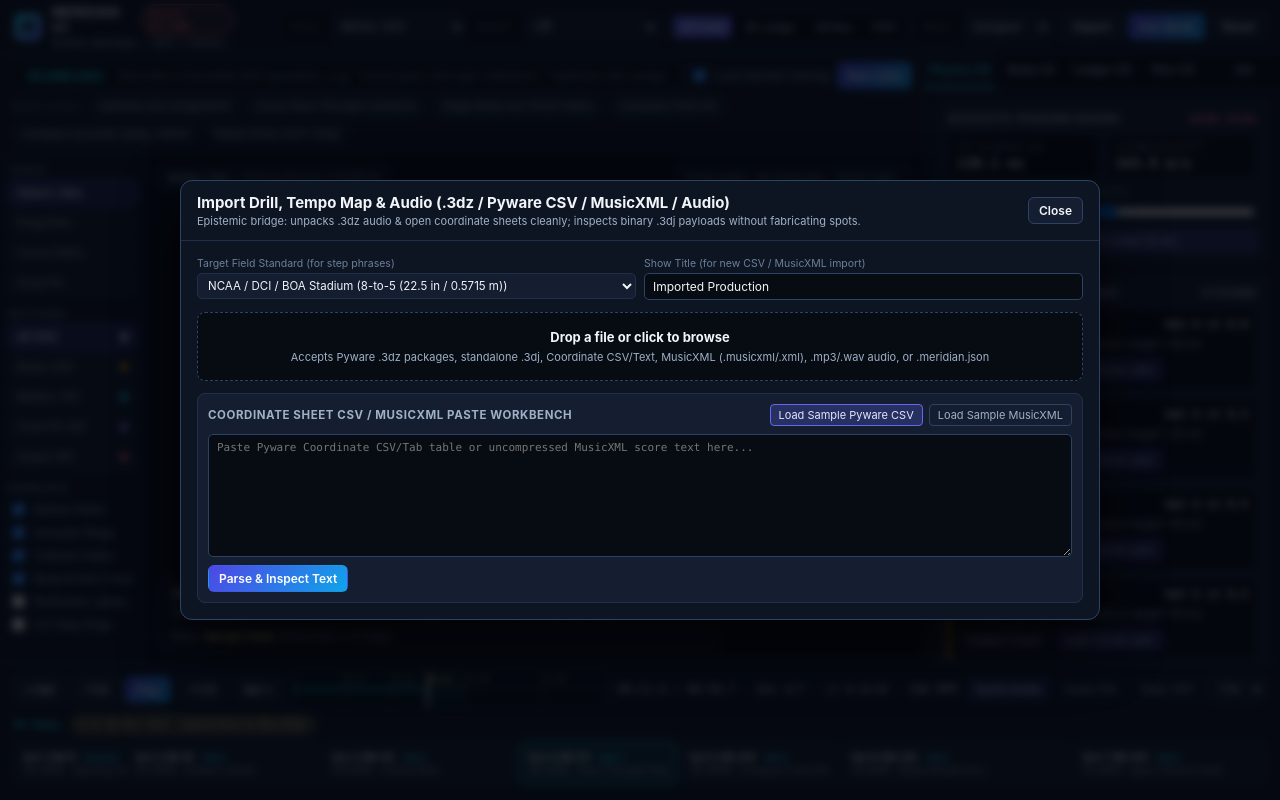
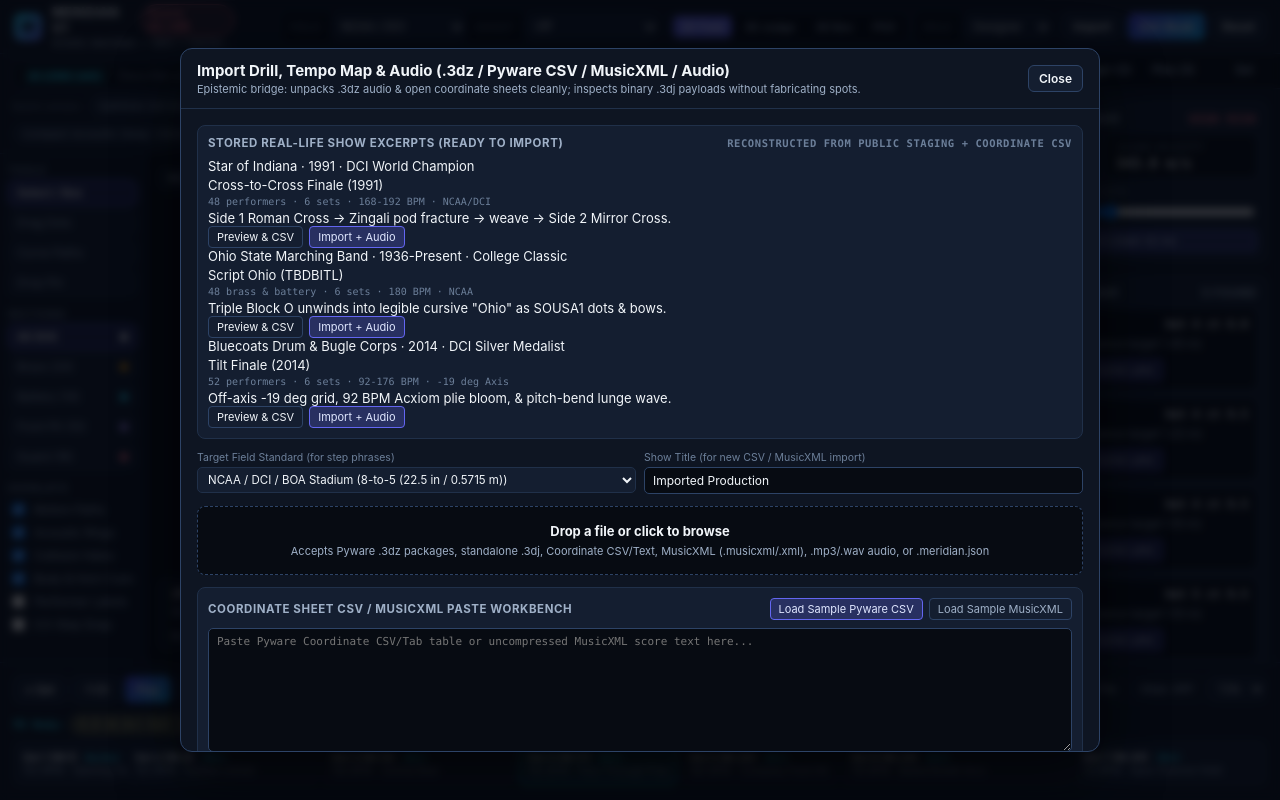
Before and after one commit to schartung/meridian-drill, a React (Vite) app: page / in a window 1280 px wide. Both pictures are taken after a click on the button "Import". Built offline with nearby package versions, Linux system fonts and the light colour scheme.

Commit message:
Render ready-to-import real-life show cards with preview and 1-click audio sync

```diff
--- a/src/ui/ImportModal.tsx
+++ b/src/ui/ImportModal.tsx
@@ -10,6 +10,11 @@ import {
   SAMPLE_PYWARE_COORDINATE_CSV
 } from '../core/importers.ts';
 import {
+  buildLibraryPresetImport,
+  LibraryShowId,
+  REAL_WORLD_SHOW_PRESETS
+} from '../core/showLibrary.ts';
+import {
   DrillShow,
   FieldStandardId,
   ShowAudioMeta
@@ -18,7 +23,7 @@ import {
 interface ImportModalProps {
   activeShow: DrillShow;
   onClose: () => void;
-  onApplyImportedShow: (show: DrillShow) => void;
+  onApplyImportedShow: (show: DrillShow, synthAudioOnApply?: boolean) => void;
   onLoadAudioBytes: (
     bytes: ArrayBuffer,
     filename: string,
@@ -45,8 +50,27 @@ export const ImportModal: React.FC<ImportModalProps> = ({
   const [rawText, setRawText] = useState<string>('');
   const [dragActive, setDragActive] = useState<boolean>(false);
   const [receipt, setReceipt] = useState<ImportDiagnosticReceipt | null>(null);
+  const [activePresetId, setActivePresetId] = useState<LibraryShowId | null>(null);
   const [actionMsg, setActionMsg] = useState<string | null>(null);
   const [busy, setBusy] = useState<boolean>(false);
+
+  const handlePreviewPreset = (presetId: LibraryShowId) => {
+    const { preset, receipt: libReceipt, csvPreview } =
+      buildLibraryPresetImport(presetId);
+    setActivePresetId(presetId);
+    setTargetFieldId(libReceipt.importedShow?.fieldStandardId ?? 'NCAA_DCI');
+    setShowTitle(`${preset.ensemble} — ${preset.shortTitle}`);
+    setRawText(csvPreview);
+    setReceipt(libReceipt);
+    setActionMsg(null);
+  };
+
+  const handleImportPresetWithAudio = (presetId: LibraryShowId) => {
+    const { receipt: libReceipt } = buildLibraryPresetImport(presetId);
+    if (!libReceipt.importedShow) return;
+    onApplyImportedShow(libReceipt.importedShow, true);
+    onClose();
+  };
 
   const handleFile = async (file: File) => {
     setBusy(true);
@@ -213,9 +237,9 @@ export const ImportModal: React.FC<ImportModalProps> = ({
     }
   };
 
-  const handleApplyShow = async () => {
+  const handleApplyShow = async (synthAudio = false) => {
     if (!receipt?.importedShow) return;
-    let nextShow = receipt.importedShow;
+    const nextShow = receipt.importedShow;
     if (receipt.extractedAudio) {
       try {
         await onLoadAudioBytes(
@@ -227,7 +251,7 @@ export const ImportModal: React.FC<ImportModalProps> = ({
         // Keep show import proceeding even if extracted audio codec is unsupported by browser.
       }
     }
-    onApplyImportedShow(nextShow);
+    onApplyImportedShow(nextShow, synthAudio && !receipt.extractedAudio);
     onClose();
   };
 
@@ -259,6 +283,53 @@ export const ImportModal: React.FC<ImportModalProps> = ({
         </div>
 
         <div className="modal-body">
+          <div className="card">
+            <div className="card-title">
+              <span>Stored Real-Life Show Excerpts (Ready to Import)</span>
+              <span className="mono" style={{ fontSize: 10.5, color: 'var(--text-muted)' }}>
+                Reconstructed from public staging + Coordinate CSV
+              </span>
+            </div>
+            <div className="library-preset-grid">
+              {REAL_WORLD_SHOW_PRESETS.map((preset) => {
+                const isSelected = activePresetId === preset.id;
+                return (
+                  <div
+                    key={preset.id}
+                    className={`library-preset-card ${isSelected ? 'active' : ''}`}
+                  >
+                    <div style={{ display: 'flex', flexDirection: 'column', gap: 3 }}>
+                      <div className="library-preset-meta">
+                        {preset.ensemble} · {preset.yearLabel}
+                      </div>
+                      <div className="library-preset-title">{preset.shortTitle}</div>
+                      <div className="mono" style={{ fontSize: 10, color: 'var(--text-muted)' }}>
+                        {preset.metricsLine}
+                      </div>
+                      <div className="library-preset-desc">{preset.highlightNote}</div>
+                    </div>
+                    <div style={{ display: 'flex', gap: 6, flexWrap: 'wrap' }}>
+                      <button
+                        type="button"
+                        className="mini-btn"
+                        onClick={() => handlePreviewPreset(preset.id)}
+                      >
+                        Preview &amp; CSV
+                      </button>
+                      <button
+                        type="button"
+                        className="mini-btn accent"
+                        onClick={() => handleImportPresetWithAudio(preset.id)}
+                      >
+                        Import + Audio
+                      </button>
+                    </div>
+                  </div>
+                );
+              })}
+            </div>
+          </div>
+
           <div className="form-grid">
             <div className="field-group">
               <label htmlFor="import-field-std">Target Field Standard (for step phrases)</label>
@@ -430,14 +501,25 @@ export const ImportModal: React.FC<ImportModalProps> = ({
 
               {(receipt.importedShow || receipt.extractedAudio) && (
                 <div style={{ display: 'flex', gap: 8, flexWrap: 'wrap', marginTop: 4 }}>
+                  {receipt.importedShow && !receipt.extractedAudio && (
+                    <button
+                      type="button"
+                      className="action-btn primary"
+                      onClick={() => void handleApplyShow(true)}
+                    >
+                      {receipt.status === 'TEMPO_MAP_IMPORTED'
+                        ? 'Apply Tempo Sync + Synth Audio'
+                        : 'Apply Show & Synth Audio'}
+                    </button>
+                  )}
                   {receipt.importedShow && (
                     <button
                       type="button"
-                      className="action-btn primary"
-                      onClick={() => void handleApplyShow()}
+                      className={receipt.extractedAudio ? 'action-btn primary' : 'action-btn'}
+                      onClick={() => void handleApplyShow(false)}
                     >
                       {receipt.status === 'TEMPO_MAP_IMPORTED'
-                        ? 'Apply Tempo & Rehearsal Sync to Show'
+                        ? 'Apply Tempo & Rehearsal Sync'
                         : receipt.extractedAudio
                           ? 'Apply Imported Show & Arm Audio'
                           : 'Apply Imported Show'}
```
